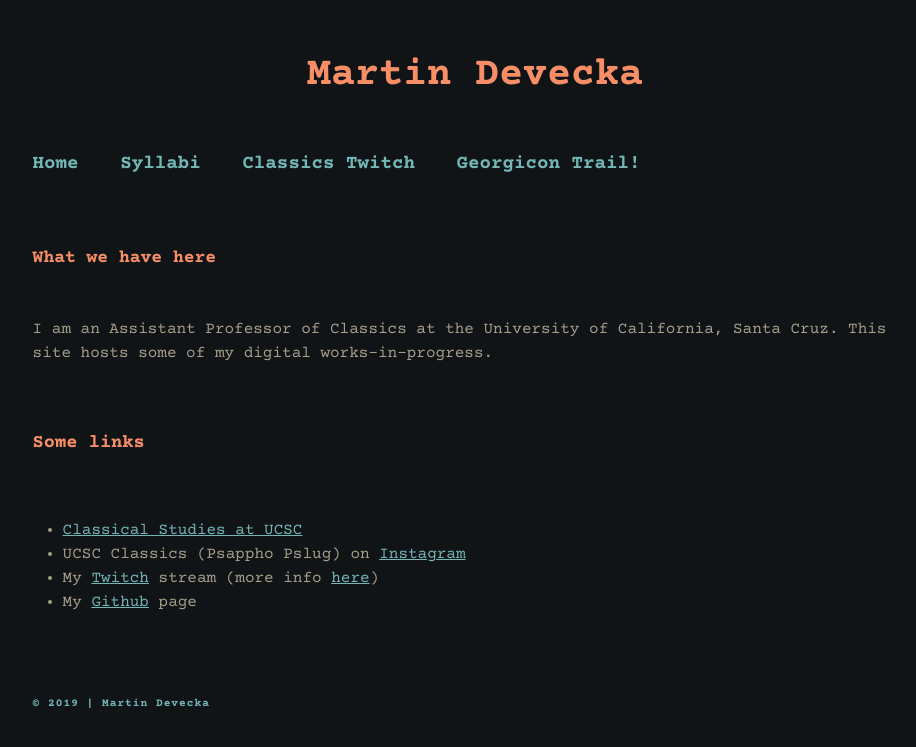
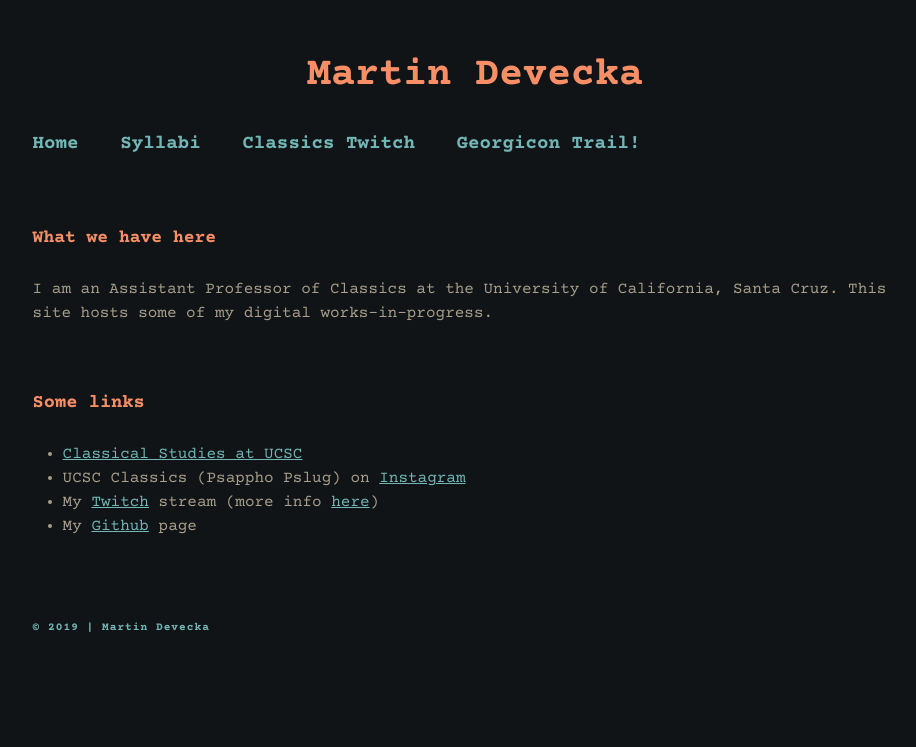
Before and after one commit to TheSquareProfessor/TheSquareProfessor.github.io, a Jekyll site: the page built from index.html, in a window 1280 px wide. Shown: the top 747 px of the page, without its empty margins (165-1081 px from the left). Built offline with Jekyll 4.4.1, drawn with Linux system fonts in a browser that asks for light colours; the list of posts is cut into pages by our own code.

Commit message:
fixing overspacing

```diff
--- a/assets/css/mark.css
+++ b/assets/css/mark.css
@@ -47,6 +47,7 @@ h6 {
 	word-break: break-all !important;
 	margin: 20px 0;
 	padding-bottom: 0.3em;
+	margin-bottom: 0px;
 	line-height: 1.2;
 	text-align: left;
 	font-weight: bold 700;
@@ -85,6 +86,7 @@ a {
 ul,
 ol {
 	padding-left: 30px;
+	margin-top: 0px;
 }
 
 li {
```
